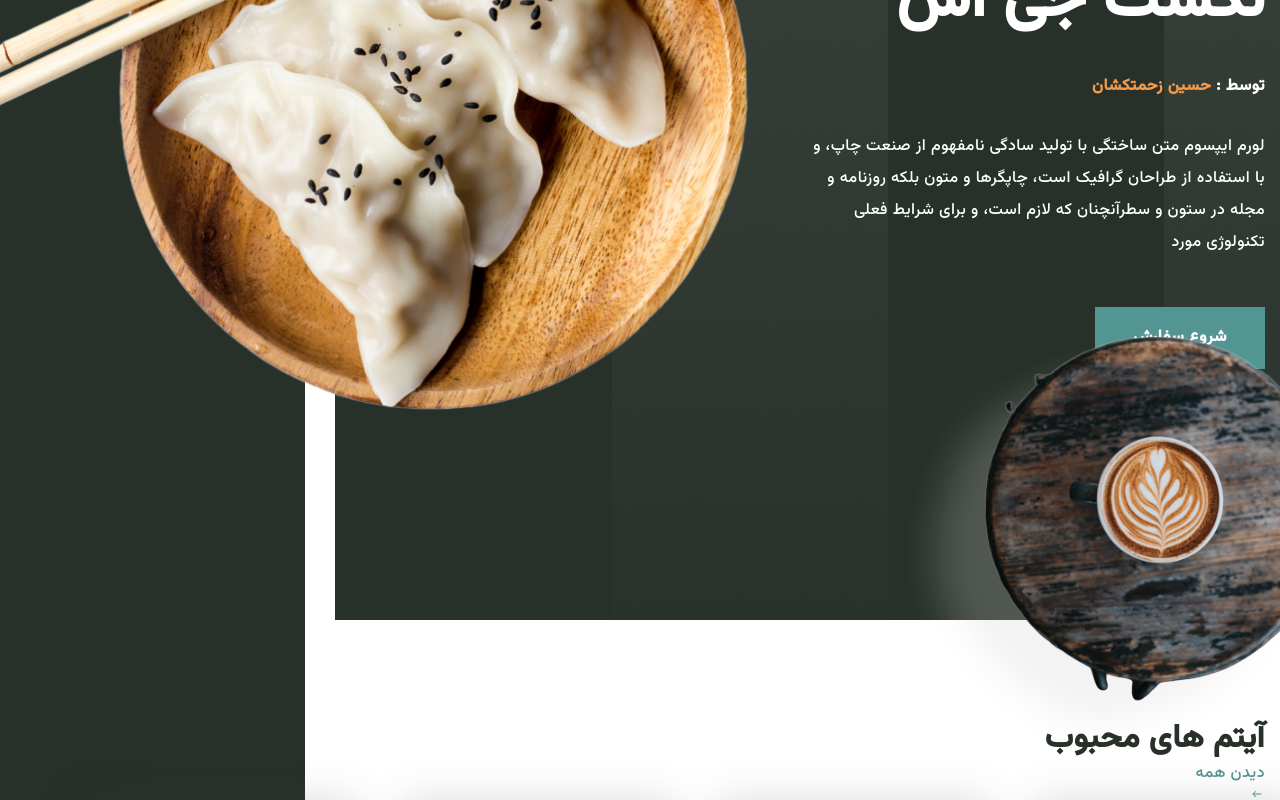
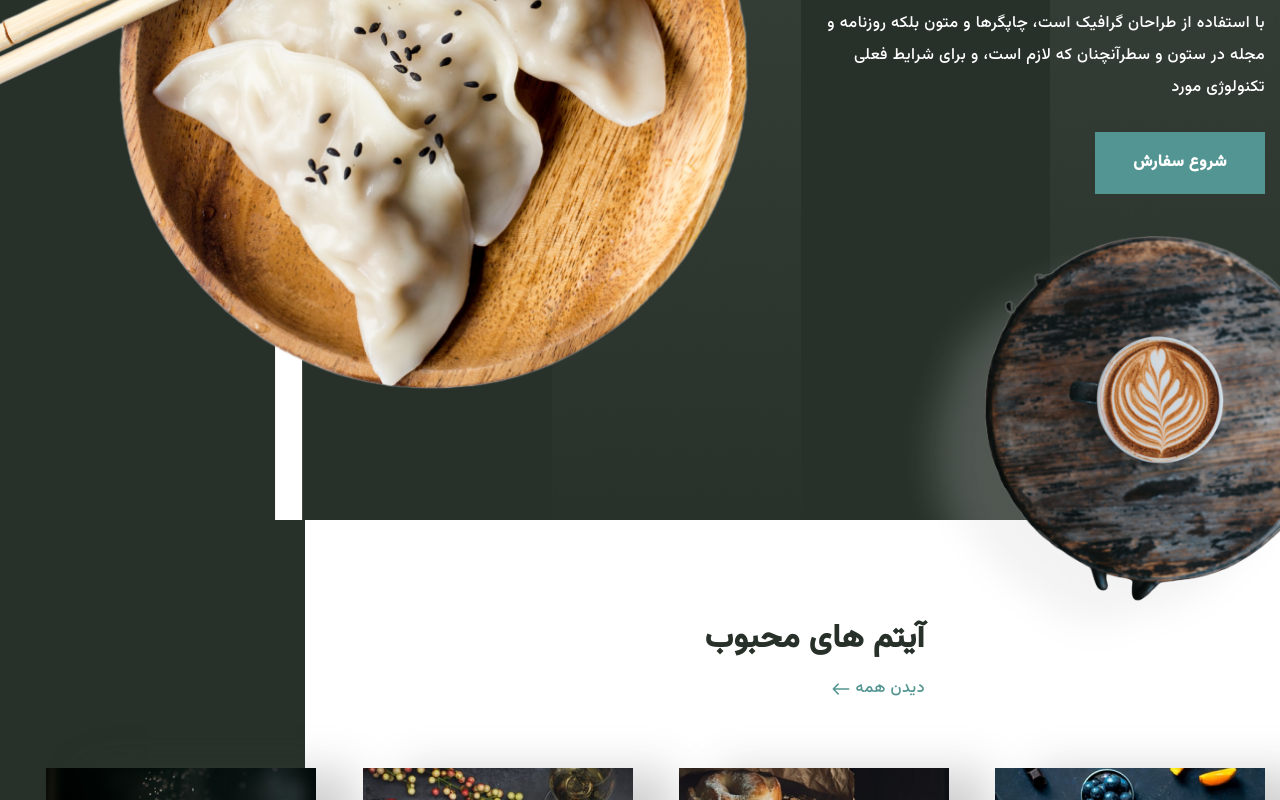
Before and after one commit to Hossein1371za/Restaurant-nextjs14-shadcn, a Next.js app: page / in a window 1280 px wide. Shown: the part 400-1200 px from the top of the page. Built offline with nearby package versions, Linux system fonts and the light colour scheme.

Commit message:
end of menu

```diff
--- a/components/Hero.jsx
+++ b/components/Hero.jsx
@@ -7,12 +7,12 @@ import { Button } from "./ui/button";
 const Hero = () => {
   return (
     <section
-      className="bg-hero1 xl:bg-hero bg-no-repeat relative xl:bg-cover xl:h-[1020px] py-40 pb-32 xl:py-0"
+      className="bg-hero1 xl:bg-hero bg-no-repeat relative xl:bg-cover xl:h-[920px] py-40 pb-32 xl:py-0"
       id="home"
     >
       <div className="container max-w-[1280px] mx-auto">
         {/* text and image */}
-        <div className="flex items-center xl:h-[960px]">
+        <div className="flex xl:pt-[120px] xl:h-[860px]">
           {/* text */}
           <div className="w-full xl:max-w-[460px] text-center xl:text-right">
             <motion.h1
@@ -22,8 +22,7 @@ const Hero = () => {
               viewport={{ onse: false, amount: 0.4 }}
               className="text-white mb-7"
             >
-              رستوران های زنجیره ای <br />
-              نکست جی اس
+              رستوران های<br />  زنجیره ای
             </motion.h1>
             <motion.p
               variants={fadeIn("down", 0.4)}
@@ -39,7 +38,7 @@ const Hero = () => {
               initial="hidden"
               whileInView={"show"}
               viewport={{ onse: false, amount: 0.4 }}
-              className="text-white mb-12 max-w-lg mx-auto xl:max-w-none xl:mx-0"
+              className="text-white mb-7 max-w-lg mx-auto xl:max-w-none xl:mx-0"
             >
               لورم ایپسوم متن ساختگی با تولید سادگی نامفهوم از صنعت چاپ، و با
               استفاده از طراحان گرافیک است، چاپگرها و متون بلکه روزنامه و مجله
--- a/components/Menu.jsx
+++ b/components/Menu.jsx
@@ -31,16 +31,31 @@ const menu = [
 
 const Menu = () => {
   return (
-    <section className="relative py-12 xl:py-24 lg:bg-menu" id="menu">
+    <section className="relative py-12 xl:py-24 md:bg-menu" id="menu">
       <div className="container max-w-[1280px] mx-auto">
-        <div>
-          <h2>آیتم های محبوب</h2>
-          <Link href="/" className="text-green">
+        <motion.div
+          variants={fadeIn("left", 0.3)}
+          initial="hidden"
+          whileInView={"show"}
+          viewport={{ onse: false, amount: 0.2 }}
+          className="max-w-[570px] mx-auto text-center xl:text-right"
+        >
+          <h2 className="mb-3">آیتم های محبوب</h2>
+          <Link
+            href="/"
+            className="text-green flex justify-center xl:justify-start items-center mb-16"
+          >
             دیدن همه
-            <IoIosArrowRoundBack />
+            <IoIosArrowRoundBack className="text-3xl " />
           </Link>
-        </div>
-        <div className="grid grid-cols-1 gap-[30px] md:grid-cols-3 md:gap-[15px] xl:grid-cols-4">
+        </motion.div>
+        <motion.div
+          variants={fadeIn("up", 0.4)}
+          initial="hidden"
+          whileInView={"show"}
+          viewport={{ onse: false, amount: 0.2 }}
+          className="grid grid-cols-1 gap-[30px] md:grid-cols-3 md:gap-[15px] xl:grid-cols-4"
+        >
           {menu.map((item, index) => {
             return (
               <div
@@ -67,7 +82,7 @@ const Menu = () => {
               </div>
             );
           })}
-        </div>
+        </motion.div>
       </div>
     </section>
   );
```
